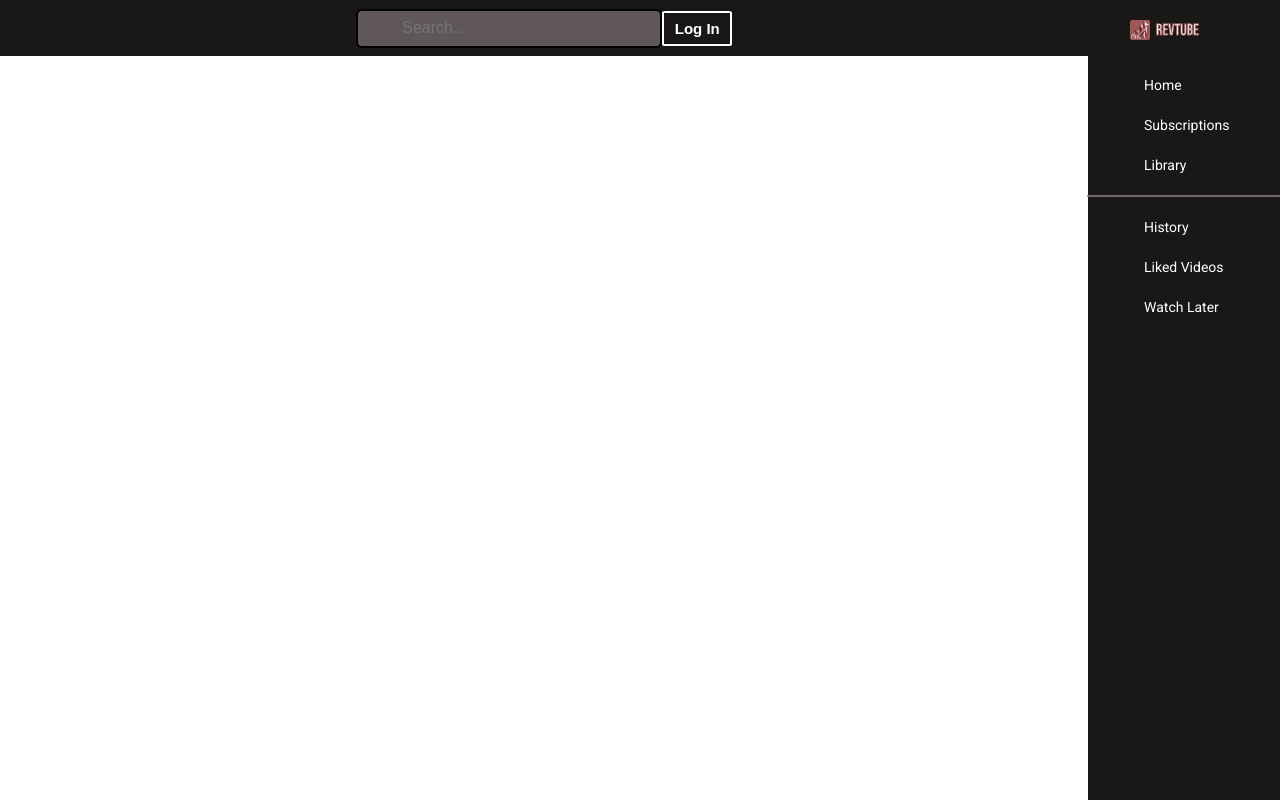
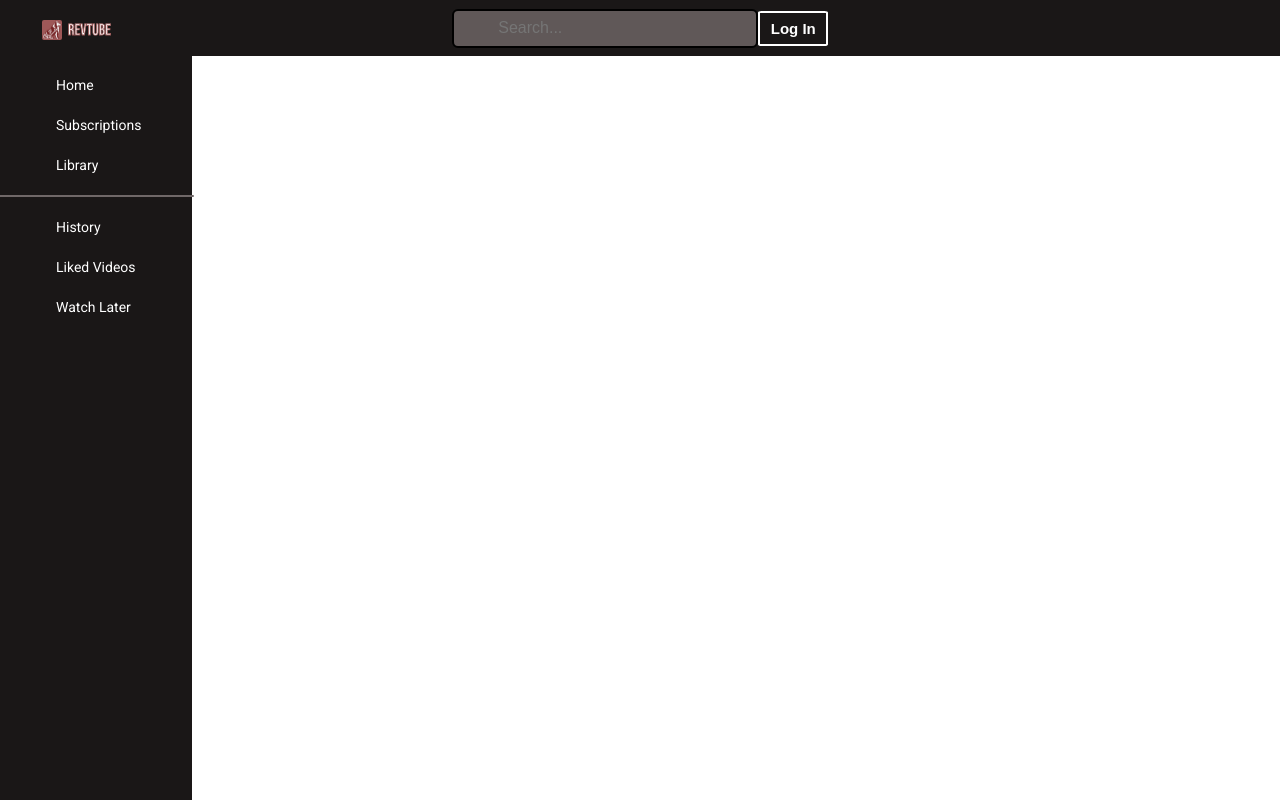
Before and after one commit to aggie-coding-club/RevTube, a SvelteKit app: page / in a window 1280 px wide. Built offline with nearby package versions, Linux system fonts and the light colour scheme; some icons are missing.

Commit message:
changed sidebar to left side

```diff
--- a/src/components/sidebar.svelte
+++ b/src/components/sidebar.svelte
@@ -82,7 +82,7 @@
 		background-color: #1a1717;
 		font-family: 'Roboto';
 		color: white;
-		/* position: absolute; */
+		position: absolute;
 		top: 0;
 		left: 0;
 	}
```
